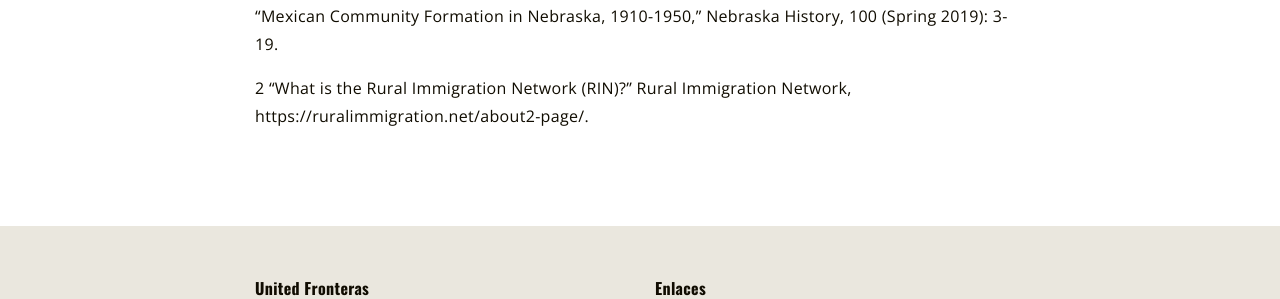
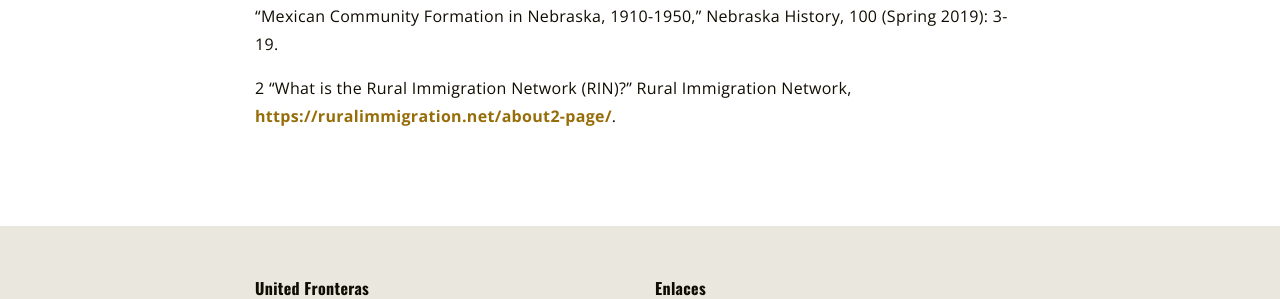
Before and after one commit to unitedfronteras/ufexhibicion_mexeua, a Jekyll site: the page built from _reflections/zapataj.md, in a window 1280 px wide. Shown: the part 1668-1967 px from the top of the page. Built offline with Jekyll 4.4.1, drawn with Linux system fonts in a browser that asks for light colours; part of the change alters nothing that is shown.

```diff
--- a/_reflections/zapataj.md
+++ b/_reflections/zapataj.md
@@ -62,4 +62,4 @@ Overview,” Great Plains Research 10 (Fall 2000): 243-252; Bryan Winston, “Me
 Nebraska, 1910-1950,” Nebraska History, 100 (Spring 2019): 3-19.
 
 2 “What is the Rural Immigration Network (RIN)?” Rural Immigration Network,
-https://ruralimmigration.net/about2-page/.
+[https://ruralimmigration.net/about2-page/](https://ruralimmigration.net/about2-page/).
```
